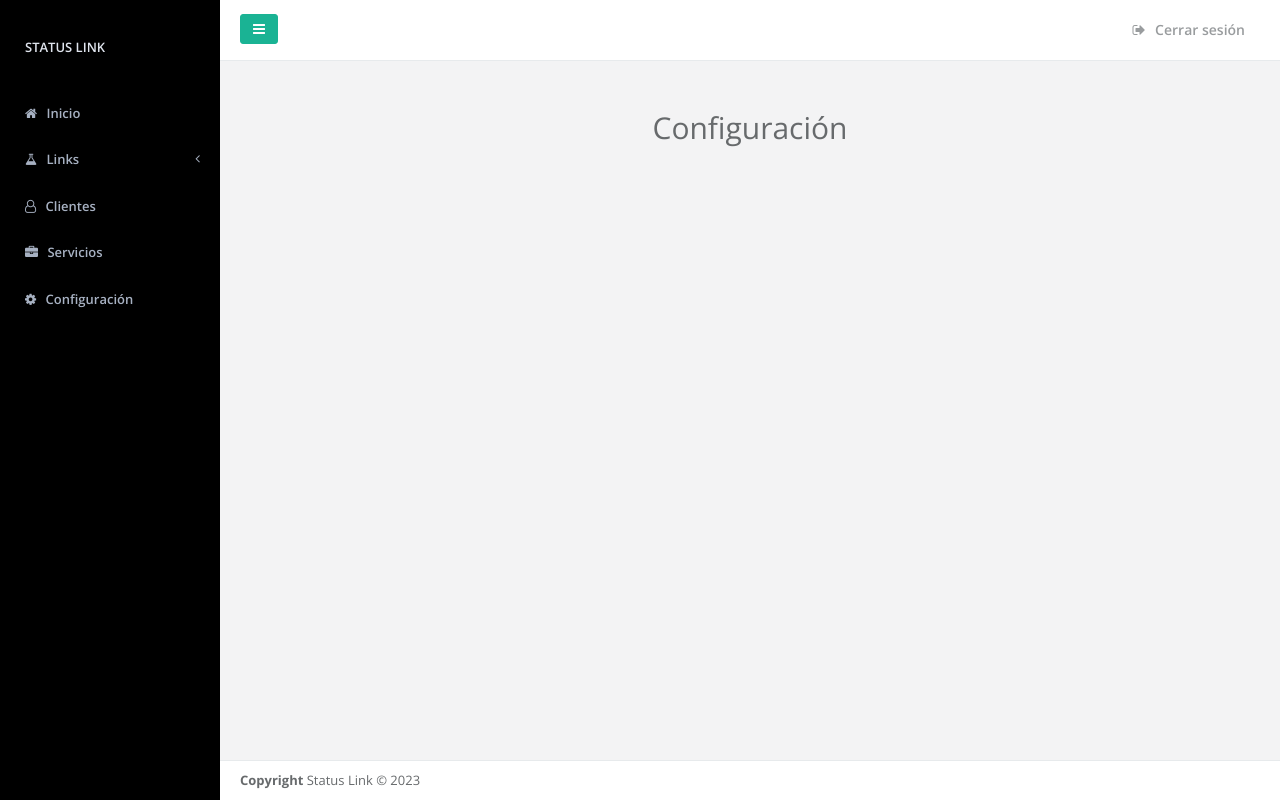
After one commit to BENNYANDRADE/StatusLink, a Django app: page /configuration/ in a window 1280 px wide. The commit adds this page. Run offline with Django 4.2, Linux system fonts and the light colour scheme; some libraries are stand-ins or nearby versions.

Commit message:
added conf

```diff
--- /dev/null
+++ b/apps/administrators/templates/configuration.html
@@ -0,0 +1,17 @@
+{% extends 'base.html' %}
+{% load static %}
+
+
+{% block content %}
+<div class="row">
+    <div class="col-lg-12">
+        <div class="text-center m-t-lg">
+            <h1>
+                Configuración
+            </h1>
+            {% comment %} <img src="{% static 'img/504.png' %}" alt="Girl in a jacket" width="200"> {% endcomment %}
+        </div>
+    </div>
+</div>
+
+{% endblock %}
--- a/apps/administrators/urls.py
+++ b/apps/administrators/urls.py
@@ -23,4 +23,6 @@ urlpatterns = [
 	path('link/status-change/<pk>/<status>',StatusChangeView.as_view(),name="status_change"),
 	path('link/set-date/<pk>',SetDateView.as_view(),name="set_date_view"),
 	path('link/set-hour/<pk>',SetHourView.as_view(),name="set_hour_view"),
+
+	path('configuration/',ConfigurationView.as_view(),name="configuration_view"),
 ]
--- a/apps/administrators/views/administrators.py
+++ b/apps/administrators/views/administrators.py
@@ -22,6 +22,11 @@ from ..models import LinkInfo,ProcessSteps,ProcessStatus
 class AdminHomeView(TemplateView):
 	def get(self, request, **kwargs):
 		return render(request, 'admin_home.html')
+
+
+class ConfigurationView(TemplateView):
+	def get(self, request, **kwargs):
+		return render(request, 'configuration.html')
 
 
 class LinkGeneratorView(CreateView):
--- a/apps/users/templates/base.html
+++ b/apps/users/templates/base.html
@@ -45,7 +45,7 @@
 
 
 				<li>
-					<a href=""><i class="fa fa-home"></i> <span class="nav-label">Inicio</span> </a>
+					<a href="{% url "administrators:admin_home" %}"><i class="fa fa-home"></i> <span class="nav-label">Inicio</span> </a>
 				</li>
 
 
@@ -66,6 +66,12 @@
 				<li>
 					<a href=""><i class="fa fa-briefcase"></i> <span class="nav-label">Servicios</span> </a>
 				</li>
+				<li>
+					<a href="{% url "administrators:configuration_view" %}"><i class="fa fa-cog"></i> <span class="nav-label">Configuración</span> </a>
+				</li>
+
+
+
 			</ul>
 
 		</div>
```
